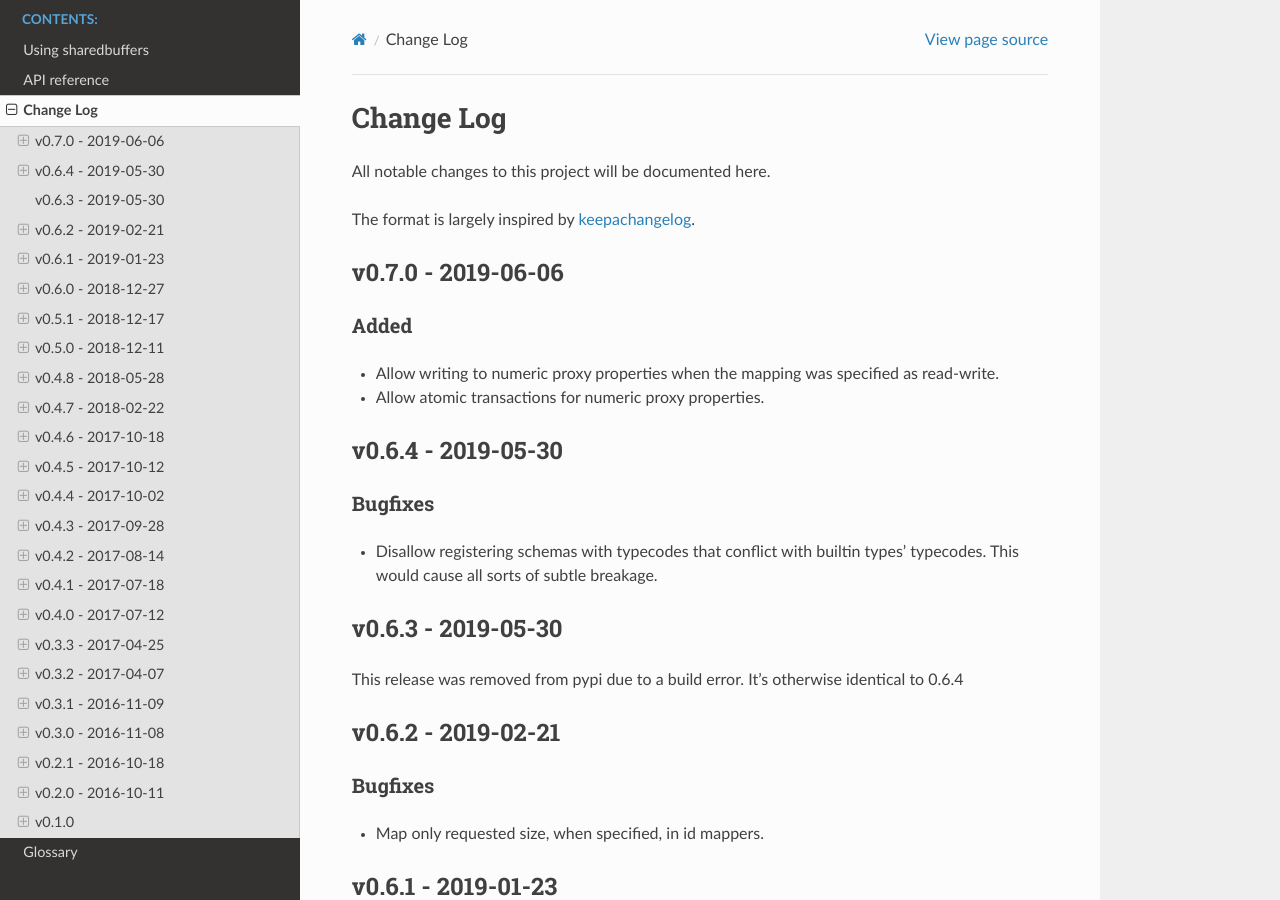
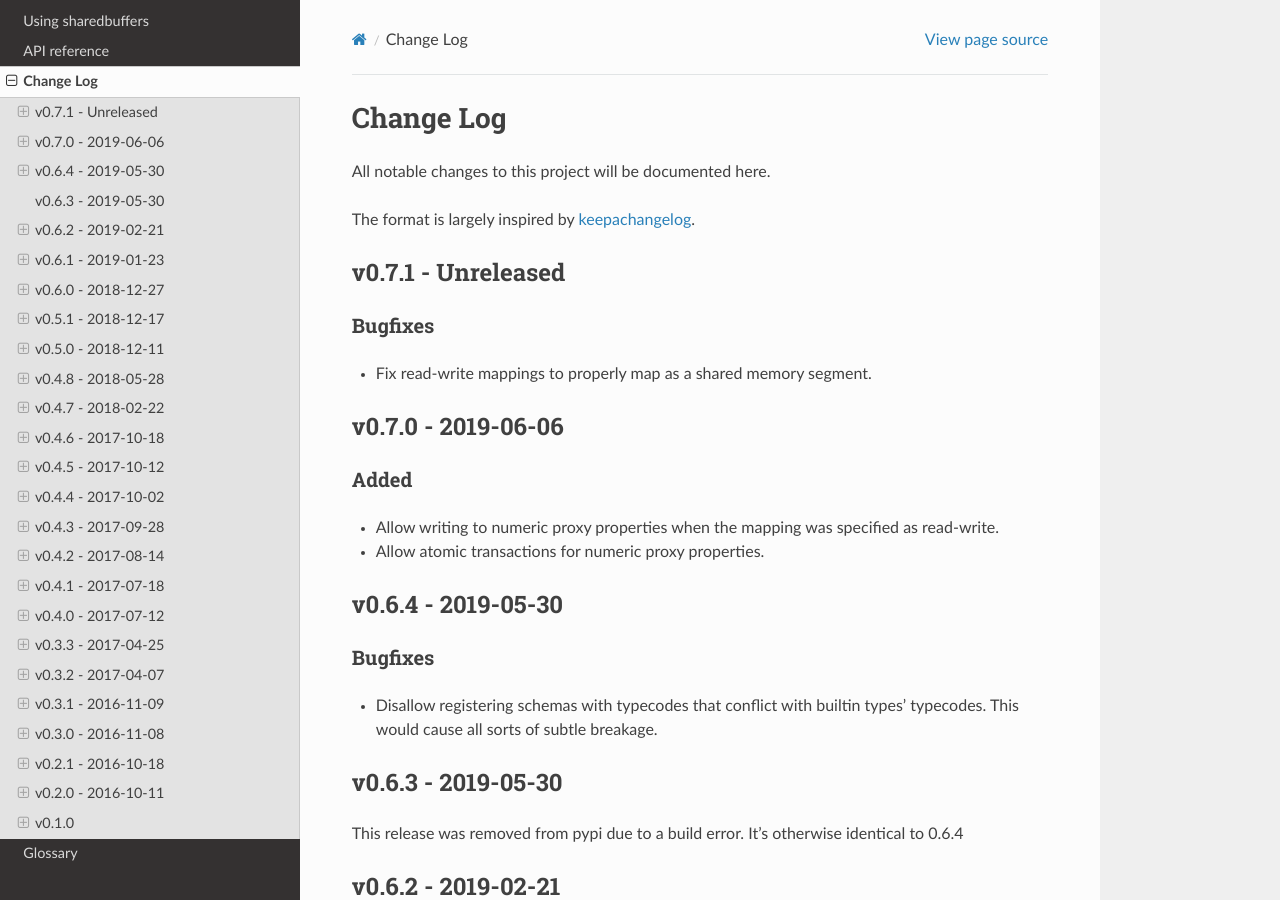
Before and after one commit to jampp/sharedbuffers, a Sphinx documentation site: the page built from doc/source/CHANGELOG.rst, in a window 1280 px wide and 900 px high. Built offline with Sphinx 7.4.7 and the Read the Docs theme 2.0.0, drawn with Linux system fonts in a browser that asks for light colours.

Commit message:
Fix read-write mappings to properly map as a shared memory segment

```diff
--- a/doc/source/CHANGELOG.rst
+++ b/doc/source/CHANGELOG.rst
@@ -6,6 +6,14 @@ All notable changes to this project will be documented here.
 The format is largely inspired by keepachangelog_.
 
 .. _0.1.1:
+
+v0.7.1 - Unreleased
+===================
+
+Bugfixes
+--------
+
+- Fix read-write mappings to properly map as a shared memory segment.
 
 v0.7.0 - 2019-06-06
 ===================
```
Also changed, not shown: 1 other file.
